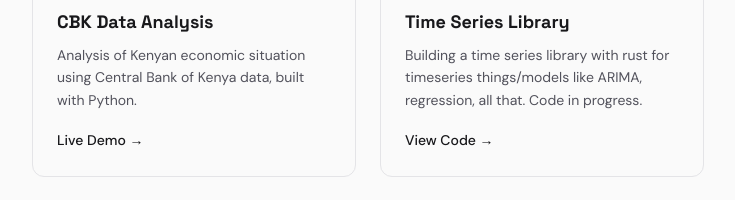
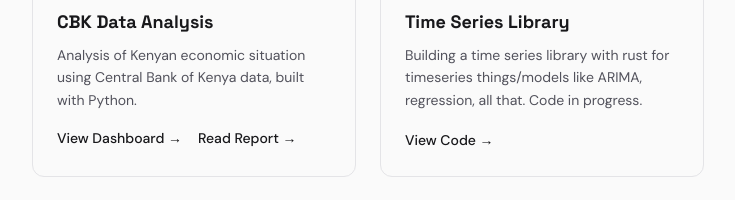
Before and after one commit to jchiwaii/portfolio-starter-kit, a Next.js app: page /projects in a window 1280 px wide. Shown: the part 1460-1660 px from the top of the page, without its empty margins (272-1007 px from the left). Built offline with nearby package versions, Linux system fonts and the light colour scheme.

Commit message:
feat: add 'Read Report' link and update 'Live Demo' to 'View Dashboard' for CBK project.

```diff
--- a/app/projects/page.tsx
+++ b/app/projects/page.tsx
@@ -158,14 +158,24 @@
                 Analysis of Kenyan economic situation using Central Bank of
                 Kenya data, built with Python.
               </p>
+              <div className="flex gap-4">
                 <a
                   href="https://cbk-data-project-production.up.railway.app/"
                   target="_blank"
                   rel="noopener noreferrer"
                   className="inline-flex items-center text-sm font-medium text-zinc-900 dark:text-zinc-100 hover:text-teal-600 dark:hover:text-teal-400 transition-colors"
                 >
-                Live Demo →
+                  View Dashboard →
                 </a>
+                <a
+                  href="https://medium.com/@chiwai.kiriba/the-shilling-the-strain-and-the-dream-kenyas-economy-in-numbers-2dd273d03d05"
+                  target="_blank"
+                  rel="noopener noreferrer"
+                  className="inline-flex items-center text-sm font-medium text-zinc-900 dark:text-zinc-100 hover:text-teal-600 dark:hover:text-teal-400 transition-colors"
+                >
+                  Read Report →
+                </a>
+              </div>
             </div>
           </div>
 
```
Lines whose indentation alone changed are shown as unchanged.
